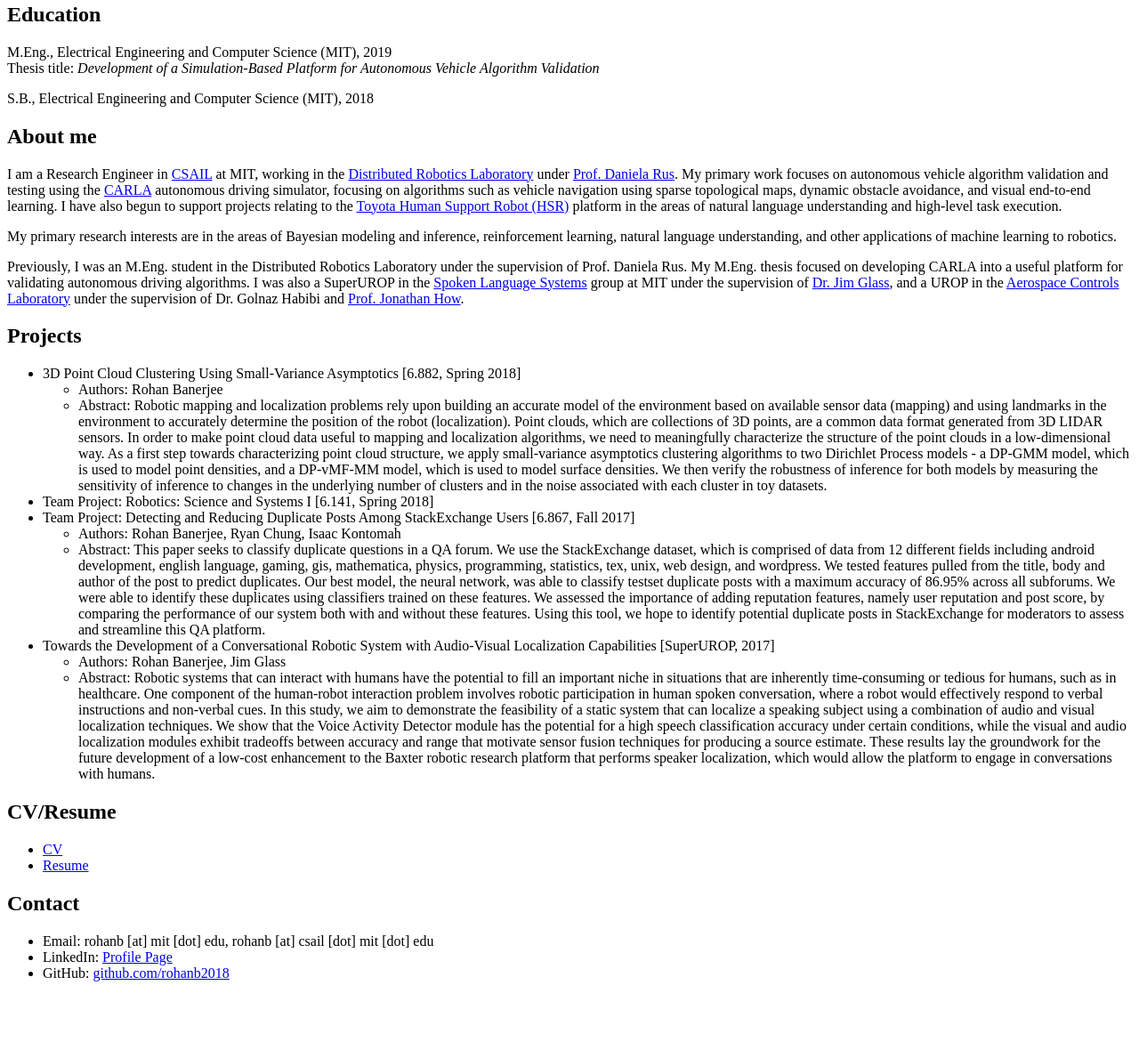
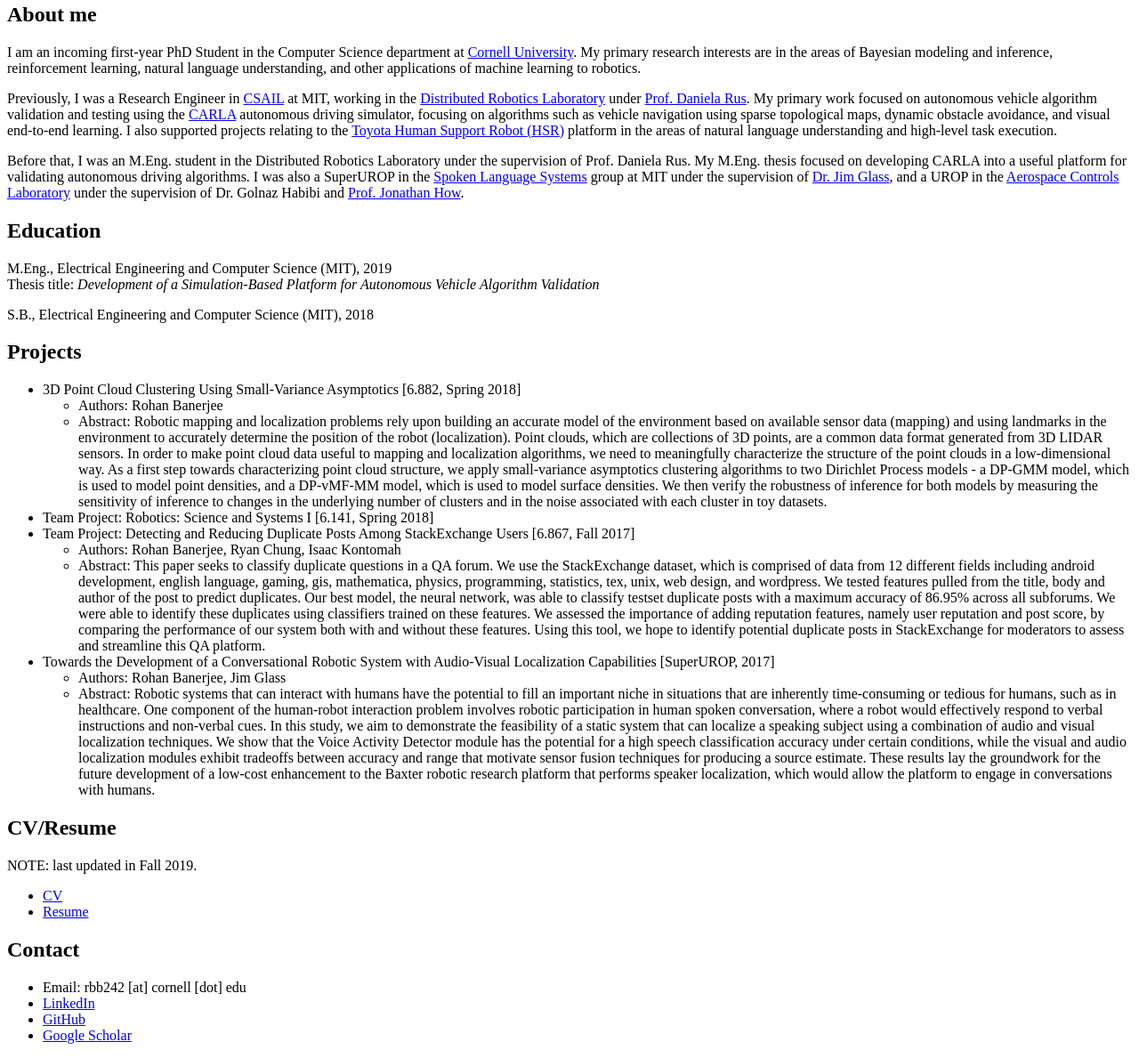
Before and after one commit to rohanb2018/rohanb2018.github.io, a plain HTML site: page index.html in a window 1280 px wide. Shown: the part 301-1490 px from the top of the page at 89% size. Before the commit the page ends 1420 px from the top, so only its background shows below. Drawn offline with Linux system fonts and the light colour scheme.

Commit message:
updates for Cornell

```diff
--- a/index.html
+++ b/index.html
@@ -11,6 +11,26 @@
 
     <img src="pics/profilepic.jpeg" height="200px" />
 
+    <h2>About me</h2>
+    <p> I am an incoming first-year PhD Student in the Computer Science department at <a href="http://www.cs.cornell.edu">Cornell University</a>. My primary research interests are in
+    the areas of Bayesian modeling and inference, reinforcement learning, natural language
+    understanding, and other applications of machine learning to robotics.</p>
+    <p>Previously, I was a Research Engineer in <a href="https://www.csail.mit.edu">CSAIL</a> at MIT, working in the
+    <a href="https://www.csail.mit.edu/research/distributed-robotics-laboratory">Distributed Robotics Laboratory</a>
+    under <a href="http://danielarus.csail.mit.edu">Prof. Daniela Rus</a>. My primary work focused on autonomous vehicle algorithm validation and testing
+    using the <a href="http://carla.org">CARLA</a> autonomous driving simulator, focusing on algorithms such as
+    vehicle navigation using sparse topological maps, dynamic obstacle avoidance, and visual end-to-end learning. I also supported projects
+    relating to the <a href="https://www.toyota-global.com/innovation/partner_robot/robot/">Toyota Human Support Robot (HSR)</a> platform
+    in the areas of natural language understanding and high-level task execution.
+    </p>
+
+    <p> Before that, I was an M.Eng. student in the Distributed Robotics Laboratory under the supervision of Prof. Daniela Rus.
+        My M.Eng. thesis focused on developing CARLA into a useful platform for validating autonomous driving
+        algorithms. I was also a SuperUROP in the <a href="http://groups.csail.mit.edu/sls/">Spoken Language Systems</a> group at MIT under the supervision of <a href="https://people.csail.mit.edu/jrg/">Dr. Jim Glass</a>,
+        and a UROP in the <a href="http://acl.mit.edu">Aerospace Controls Laboratory</a> under the supervision of Dr. Golnaz Habibi
+        and <a href="http://www.mit.edu/~jhow/">Prof. Jonathan How</a>.
+    </p>
+
     <h2>Education</h2>
 
     <p>M.Eng., Electrical Engineering and Computer Science (MIT), 2019
@@ -18,28 +38,6 @@
     </p>
     <p>S.B., Electrical Engineering and Computer Science (MIT), 2018</p>
 
-    <h2>About me</h2>
-    <p>I am a Research Engineer in <a href="https://www.csail.mit.edu">CSAIL</a> at MIT, working in the
-    <a href="https://www.csail.mit.edu/research/distributed-robotics-laboratory">Distributed Robotics Laboratory</a>
-    under <a href="http://danielarus.csail.mit.edu">Prof. Daniela Rus</a>. My primary work focuses on autonomous vehicle algorithm validation and testing
-    using the <a href="http://carla.org">CARLA</a> autonomous driving simulator, focusing on algorithms such as
-    vehicle navigation using sparse topological maps, dynamic obstacle avoidance, and visual end-to-end learning. I have also begun to support projects
-    relating to the <a href="https://www.toyota-global.com/innovation/partner_robot/robot/">Toyota Human Support Robot (HSR)</a> platform
-    in the areas of natural language understanding and high-level task execution.
-    </p>
-
-    <p>
-    My primary research interests are in
-    the areas of Bayesian modeling and inference, reinforcement learning, natural language
-    understanding, and other applications of machine learning to robotics.
-    </p>
-
-    <p> Previously, I was an M.Eng. student in the Distributed Robotics Laboratory under the supervision of Prof. Daniela Rus.
-        My M.Eng. thesis focused on developing CARLA into a useful platform for validating autonomous driving
-        algorithms. I was also a SuperUROP in the <a href="http://groups.csail.mit.edu/sls/">Spoken Language Systems</a> group at MIT under the supervision of <a href="https://people.csail.mit.edu/jrg/">Dr. Jim Glass</a>,
-        and a UROP in the <a href="http://acl.mit.edu">Aerospace Controls Laboratory</a> under the supervision of Dr. Golnaz Habibi
-        and <a href="http://www.mit.edu/~jhow/">Prof. Jonathan How</a>.
-    </p>
 
     <h2>Projects</h2>
     <ul>
@@ -67,6 +65,7 @@
         </ul>
     </ul>
     <h2>CV/Resume</h2>
+    <p> NOTE: last updated in Fall 2019. </p>
     <ul>
         <li>
             <a href="docs/Banerjee_CV.pdf"> CV </a>
@@ -77,9 +76,10 @@
     </ul>
     <h2>Contact</h2>
         <ul>
-        <li>Email: rohanb [at] mit [dot] edu, rohanb [at] csail [dot] mit [dot] edu </li>
-        <li>LinkedIn: <a href="https://www.linkedin.com/in/rohan-banerjee-26722444/">Profile Page</a> </li>
-        <li>GitHub:  <a href="https://github.com/rohanb2018/">github.com/rohanb2018</a>  </li>
+        <li>Email: rbb242 [at] cornell [dot] edu</li>
+        <li><a href="https://www.linkedin.com/in/rohan-banerjee-26722444/">LinkedIn</a> </li>
+        <li><a href="https://github.com/rohanb2018/">GitHub</a>  </li>
+        <li><a href="https://scholar.google.com/citations?user=cxXPYo8AAAAJ&hl=en">Google Scholar</li>
         </ul>
   </body>
 </html>
```
